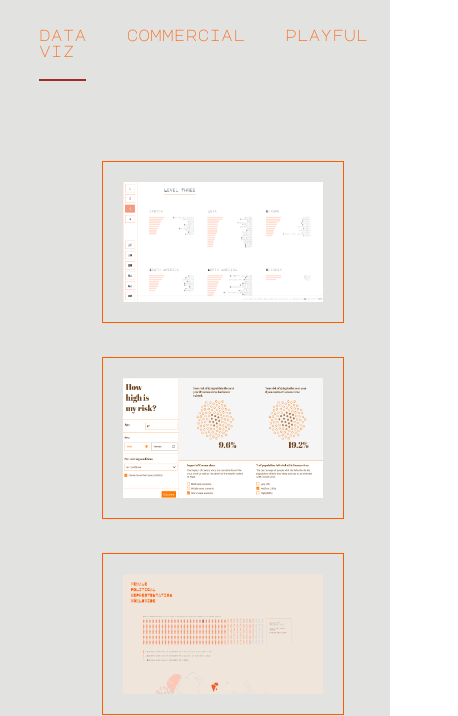
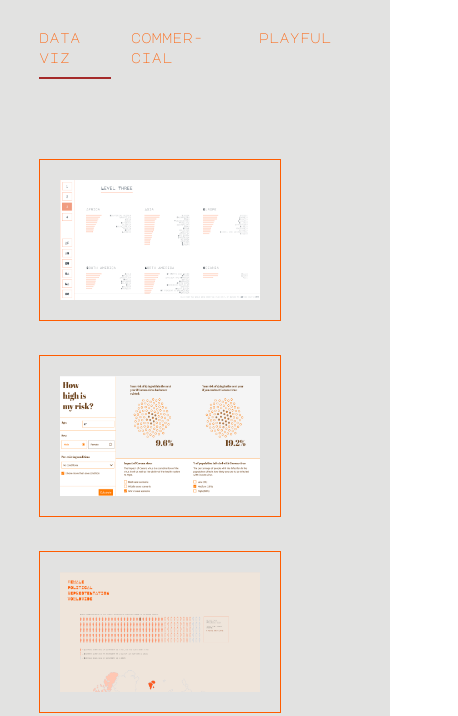
Before and after one commit to eadehemingway/portfolio, a Gatsby site: page / in a window 390 px wide. Shown: the part 163-879 px from the top of the page, 458 px wide, since content can reach past the window. Built offline with nearby package versions, Linux system fonts and the light colour scheme; Gatsby itself is replaced by a stand-in of ours.

Commit message:
mobile tabs

```diff
--- a/src/components/Gallery.tsx
+++ b/src/components/Gallery.tsx
@@ -17,7 +17,6 @@ export default function Gallery() {
 
   useEffect(() => {
     const galleryList = getGalleryList(tab)
-    console.log("galleryList:", galleryList)
     setGalleryList(galleryList)
   }, [tab])
 
@@ -66,6 +65,7 @@ const Title = styled.p`
     grid-column-start: 1;
     grid-column-end: 2;
     font-size: 30px;
+    padding-left: 0px;
   }
 `
 
@@ -85,5 +85,6 @@ const GalleryGrid = styled.div`
   }
   @media (max-width: 400px) {
     grid-template-columns: 1fr;
+    justify-items: flex-start;
   }
 `
--- a/src/components/Tabs.tsx
+++ b/src/components/Tabs.tsx
@@ -5,6 +5,8 @@ import { colors } from "../colors"
 import { Tab } from "./Gallery"
 
 export default function Tabs({ tab, setTab }) {
+  const isDesktop = window.innerWidth > 500
+  const commercial = isDesktop ? "commercial" : `commer- cial`
   return (
     <TabWrapper>
       <TabItem
@@ -17,7 +19,7 @@ export default function Tabs({ tab, setTab }) {
         onClick={() => setTab(Tab.commercial)}
         focused={tab === Tab.commercial}
       >
-        commercial
+        {commercial}
       </TabItem>
       <TabItem
         onClick={() => setTab(Tab.playful)}
@@ -55,4 +57,10 @@ const TabItem = styled.p`
   cursor: pointer;
   padding-bottom: 20px;
   margin-right: 40px;
+  @media (max-width: 400px) {
+    margin-right: 20px;
+    line-height: 20px;
+    font-size: 14px;
+    padding-bottom: 10px;
+  }
 `
```
